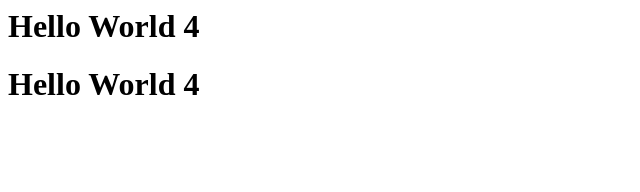
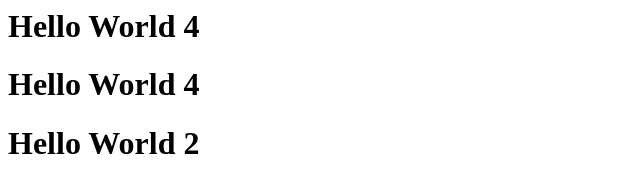
Before and after one commit to aungthihaaung/test0, a plain HTML site: page index.html in a window 1280 px wide. Shown: the whole page, without its empty margins (0-640 px from the left). Drawn offline with Linux system fonts and the light colour scheme.

Commit message:
comment line 1 comment line 2

```diff
--- a/index.html
+++ b/index.html
@@ -1,2 +1,3 @@
 <h1>Hello World 4</h1>
 <h1>Hello World 4</h1>
+<h1>Hello World 2</h1>
```
